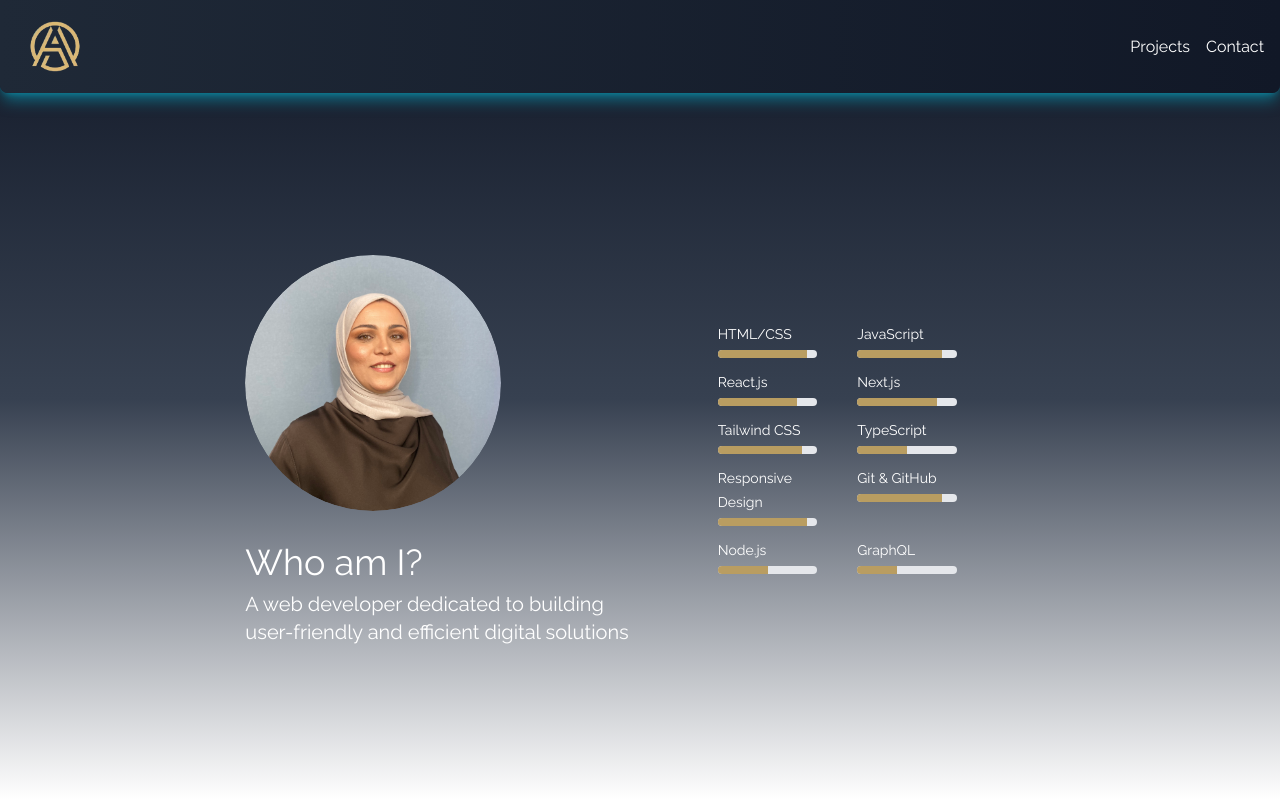
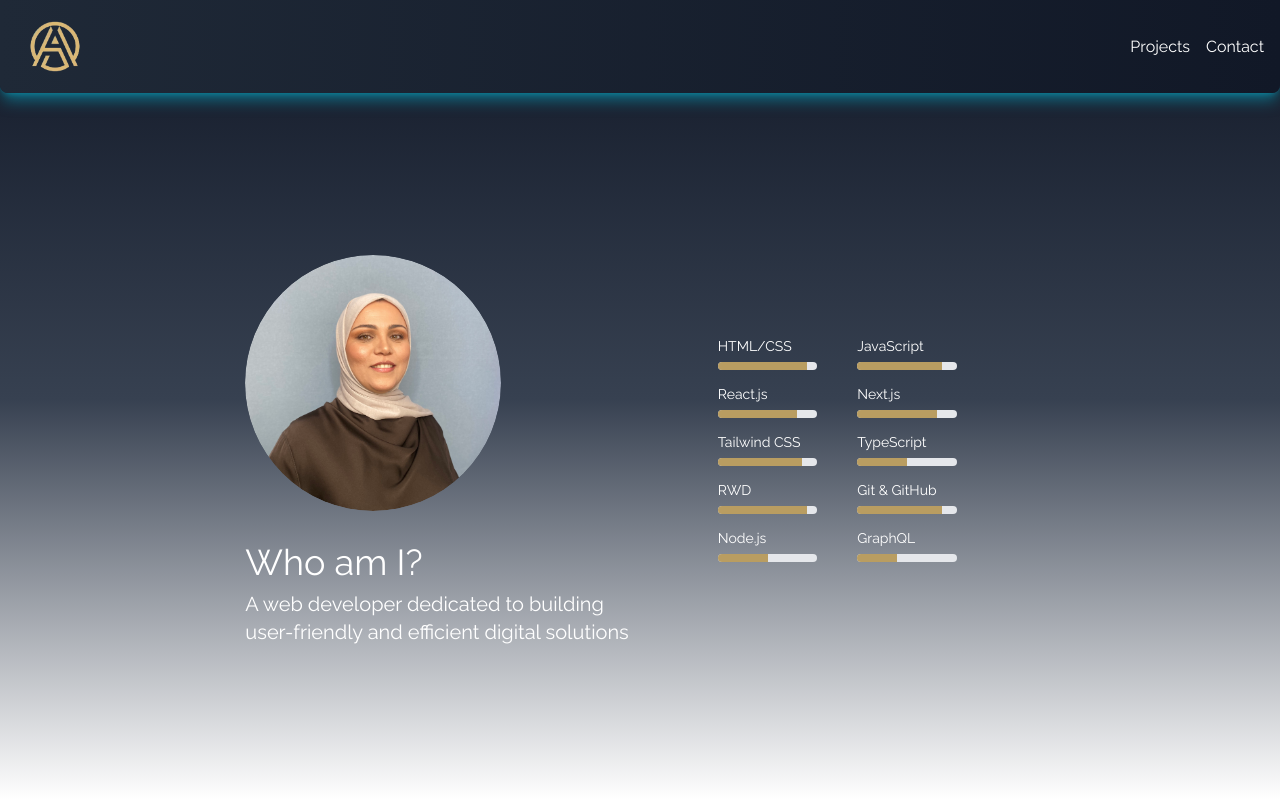
Before and after one commit to osradk/PortFolioMe, a Next.js app: page /home in a window 1280 px wide. Shown: the top 800 px of the page. Built offline with nearby package versions, Linux system fonts and the light colour scheme.

Commit message:
opdatering

```diff
--- a/src/app/home/page.tsx
+++ b/src/app/home/page.tsx
@@ -17,7 +17,7 @@ const Home: NextPage = () => {
     { name: 'Next.js', level: 80 },
     { name: 'Tailwind CSS', level: 85 },
     { name: 'TypeScript', level: 50 }, // Øg niveauet hvis muligt
-    { name: 'Responsive Design', level: 90 },
+    { name: 'RWD', level: 90 },
     { name: 'Git & GitHub', level: 85 },
     { name: 'Node.js', level: 50 }, // Øg niveauet hvis muligt
     { name: 'GraphQL', level: 40 } // Tilføjet ny færdighed
```
